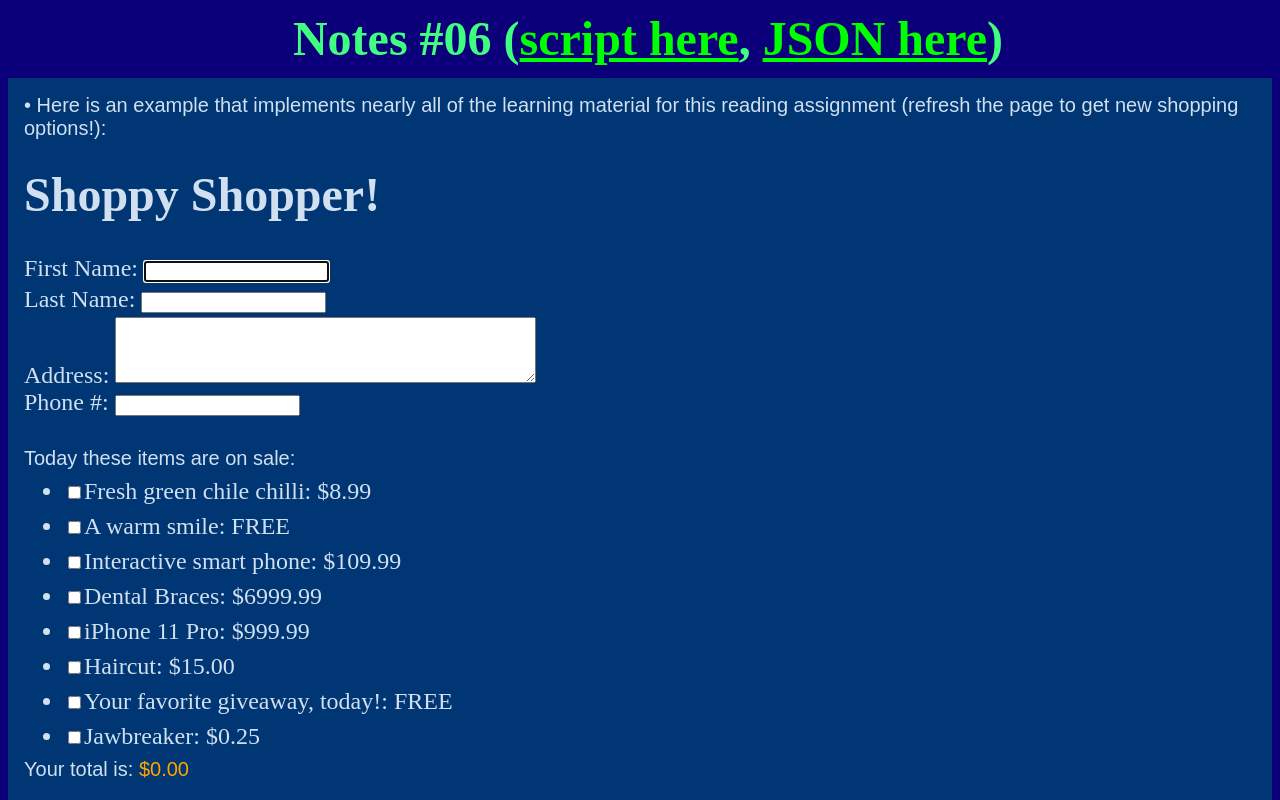
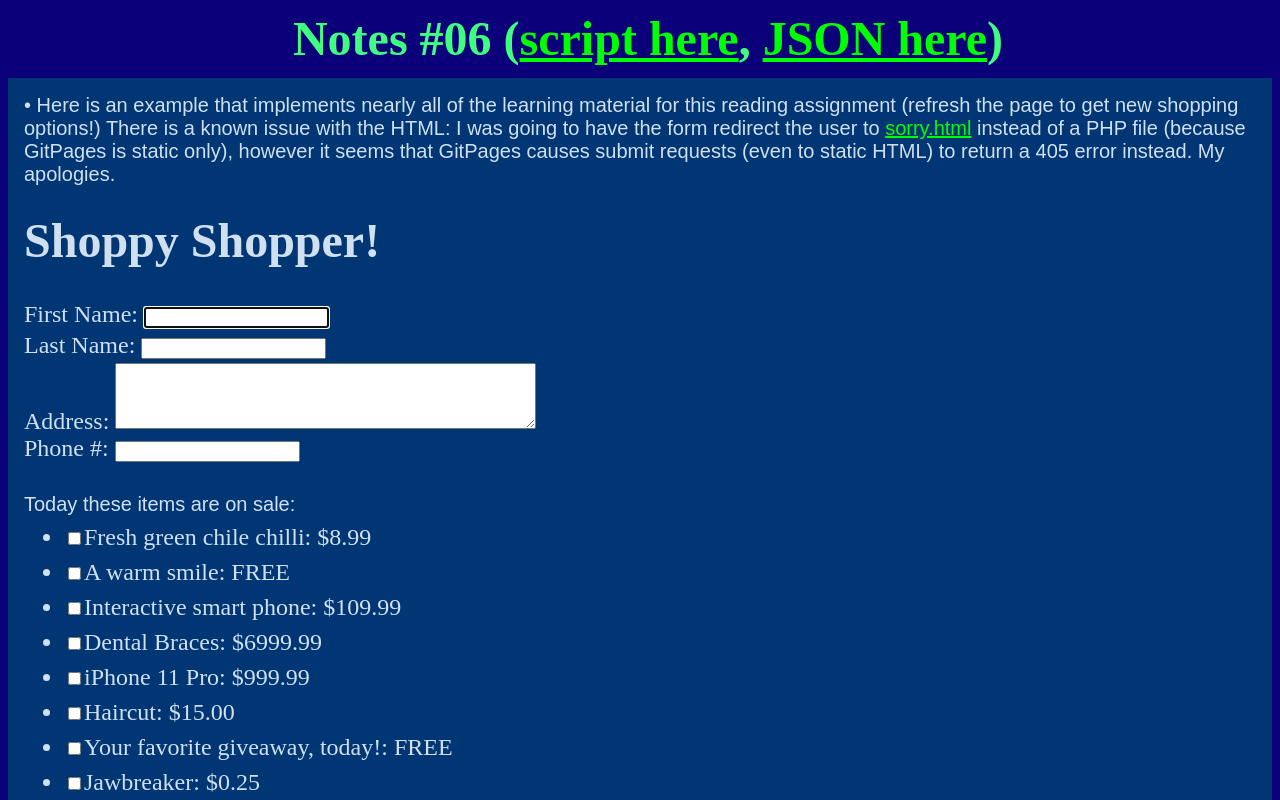
Before and after one commit to BitBlitObviMormon/WDD-330, a plain HTML site: page week06/assign06.html in a window 1280 px wide. Shown: the top 800 px of the page. Drawn offline with Linux system fonts and the light colour scheme.

Commit message:
Apologize for broken form submission

```diff
--- a/week06/assign06.html
+++ b/week06/assign06.html
@@ -21,7 +21,7 @@
 
 	<!-- The body -->
 	<div class="tab">
-	  <p>&bull; Here is an example that implements nearly all of the learning material for this reading assignment (refresh the page to get new shopping options!):</p><br>
+	  <p>&bull; Here is an example that implements nearly all of the learning material for this reading assignment (refresh the page to get new shopping options!) There is a known issue with the HTML: I was going to have the form redirect the user to <a href="sorry.html">sorry.html</a> instead of a PHP file (because GitPages is static only), however it seems that GitPages causes submit requests (even to static HTML) to return a 405 error instead. My apologies.</p><br>
 	  <h1>Shoppy Shopper!</h1>
 	  <form id="credit_form" name="credit_form" onreset="finishReset()" action="sorry.html" method="post">
 		<label for="first_name">First Name:</label>
```
